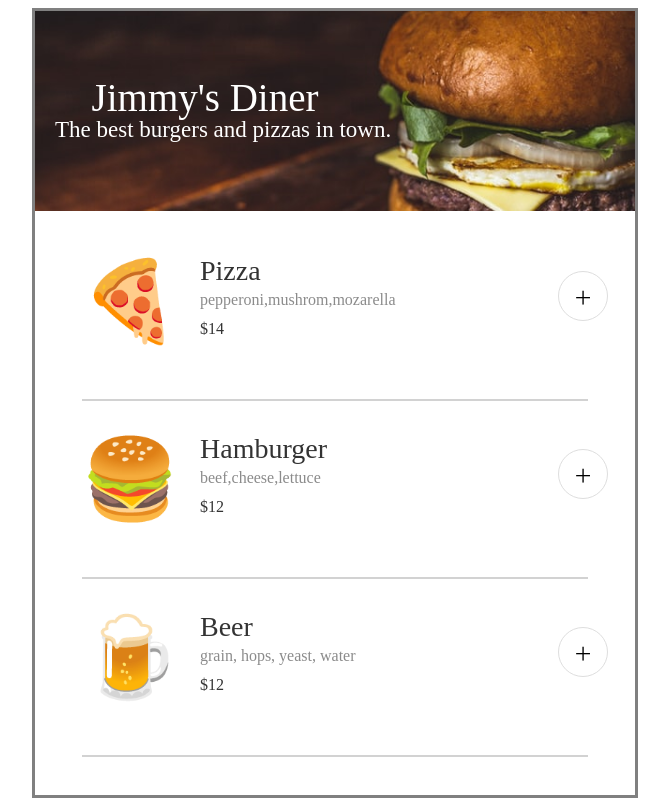
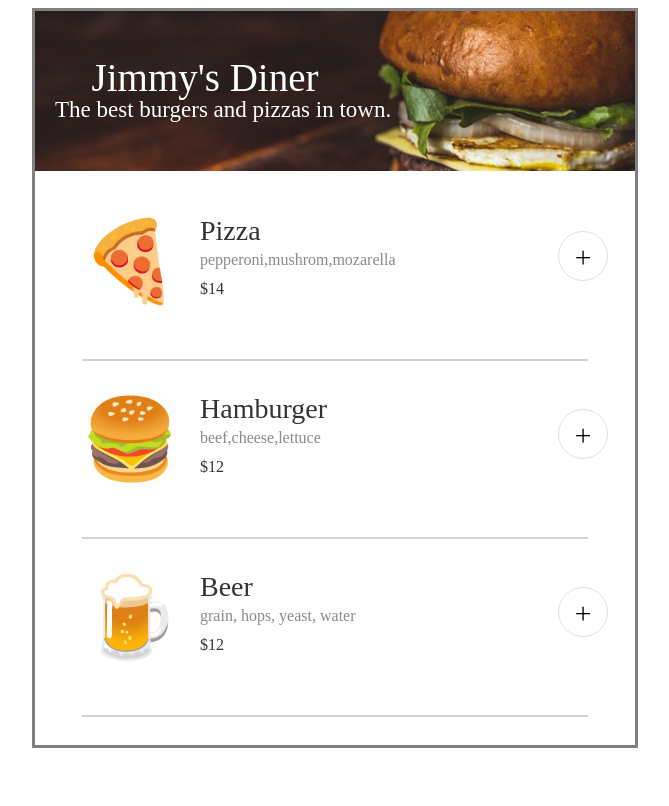
Before and after one commit to dwivedinisha/restaurantOrderingApp, a plain HTML site: page index.html in a window 1280 px wide. Shown: the whole page, without its empty margins (305-974 px from the left). Drawn offline with Linux system fonts and the light colour scheme; a web font is replaced by a local one.

Commit message:
Update index.css

```diff
--- a/index.css
+++ b/index.css
@@ -6,32 +6,35 @@ body {
 }
 .content{
     width: 600px;
+    /* height: auto; */
     opacity: 1;
+    /* background: pink; */
     margin: auto;
     border: gray solid;
-    height: 100%;
-/*     max-height: 800px;  */
-    overflow-y: auto;
+    /* position: relative; */
+    max-height: 800px; /* Set a fixed height for the menu container */
+    overflow-y: auto; /* Enable vertical scrolling */
     overflow-x: hidden;
 }
 header{
-    width: 100%;
-    height: 200px;
-    background-image: url('./images/header.jpg');
-    background-size: cover;
-    background-position: center;
-    background-repeat: no-repeat;
-    position: relative;
-    color: white;
-    display: flex;
-
-    align-items: center;
-    text-align: center;
+    width: 100%; /* Full width */
+    height: 20vh; /* Full viewport height */
+    background-image: url('./images/header.jpg'); /* Replace with your image path */
+    background-size: cover; /* Make the image cover the entire header */
+    background-position: center; /* Center the image */
+    background-repeat: no-repeat; /* Prevent tiling */
+    position: relative; /* Position the container for absolute positioning of text */
+    color: white; /* Text color for contrast */
+    display: flex; /* Use flexbox for centering */
+    /* Center horizontally */
+    align-items: center; /* Center vertically */
+    text-align: center; /* Center text alignment */
 
 }
 .header-text {
+    /* Add a semi-transparent background for better readability */
     padding: 20px;
-    font-family: Smythe;
+    font-family: Smythe;/* Optional: Add rounded corners */
 }
 
 header h1 {
@@ -201,12 +204,10 @@ header p {
 }
 .cart{
     width: 554px;
-    height: 300px;
+    /* height: 300px; */
     background-color: #fff;
     position: relative;
-/*     bottom: 10px; */
-/*     position: fixed; */
-    top: 50px;
+    bottom: 50px;
     left: 0;
     right: 0;
     margin: auto;
```
